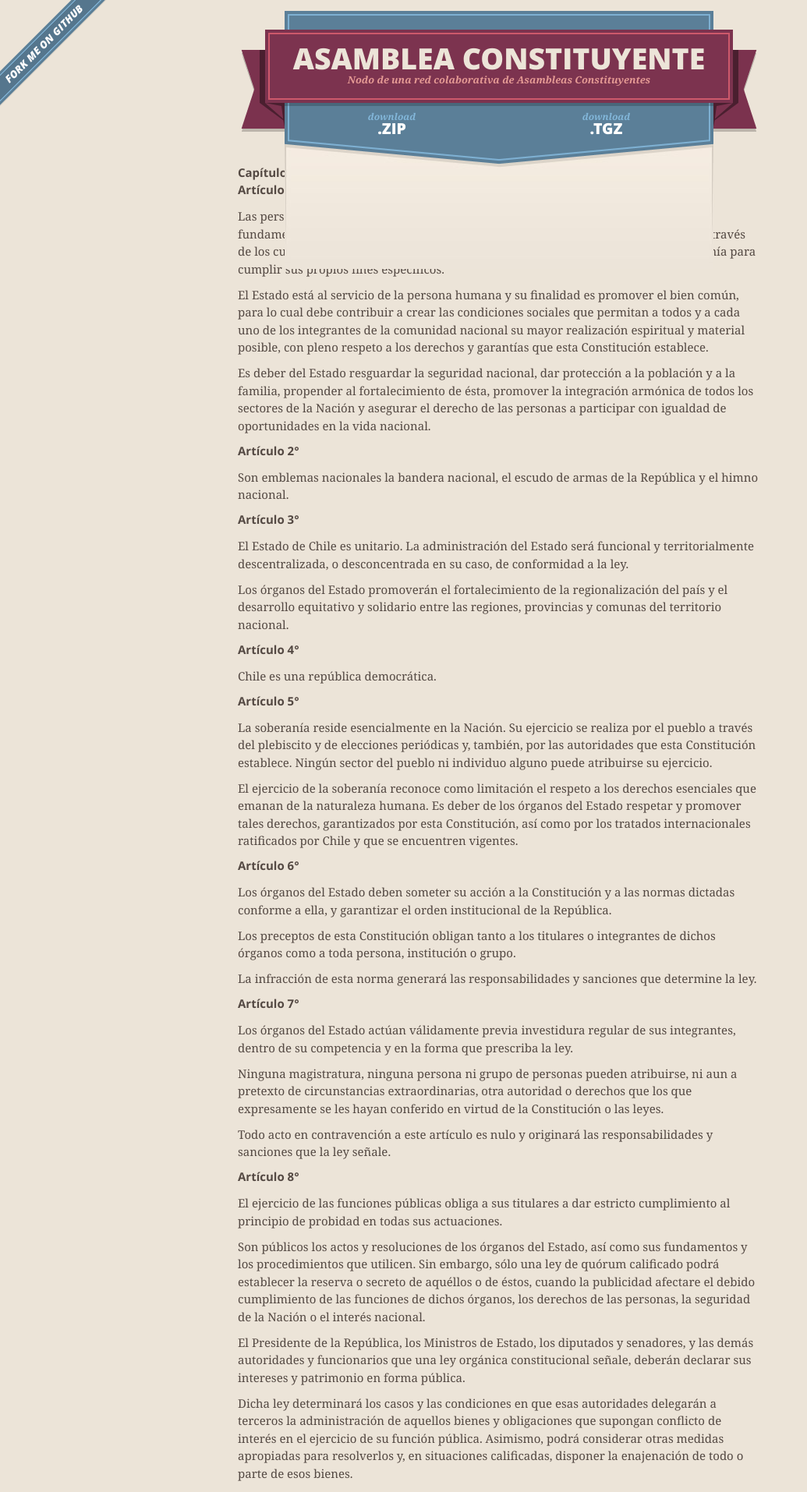
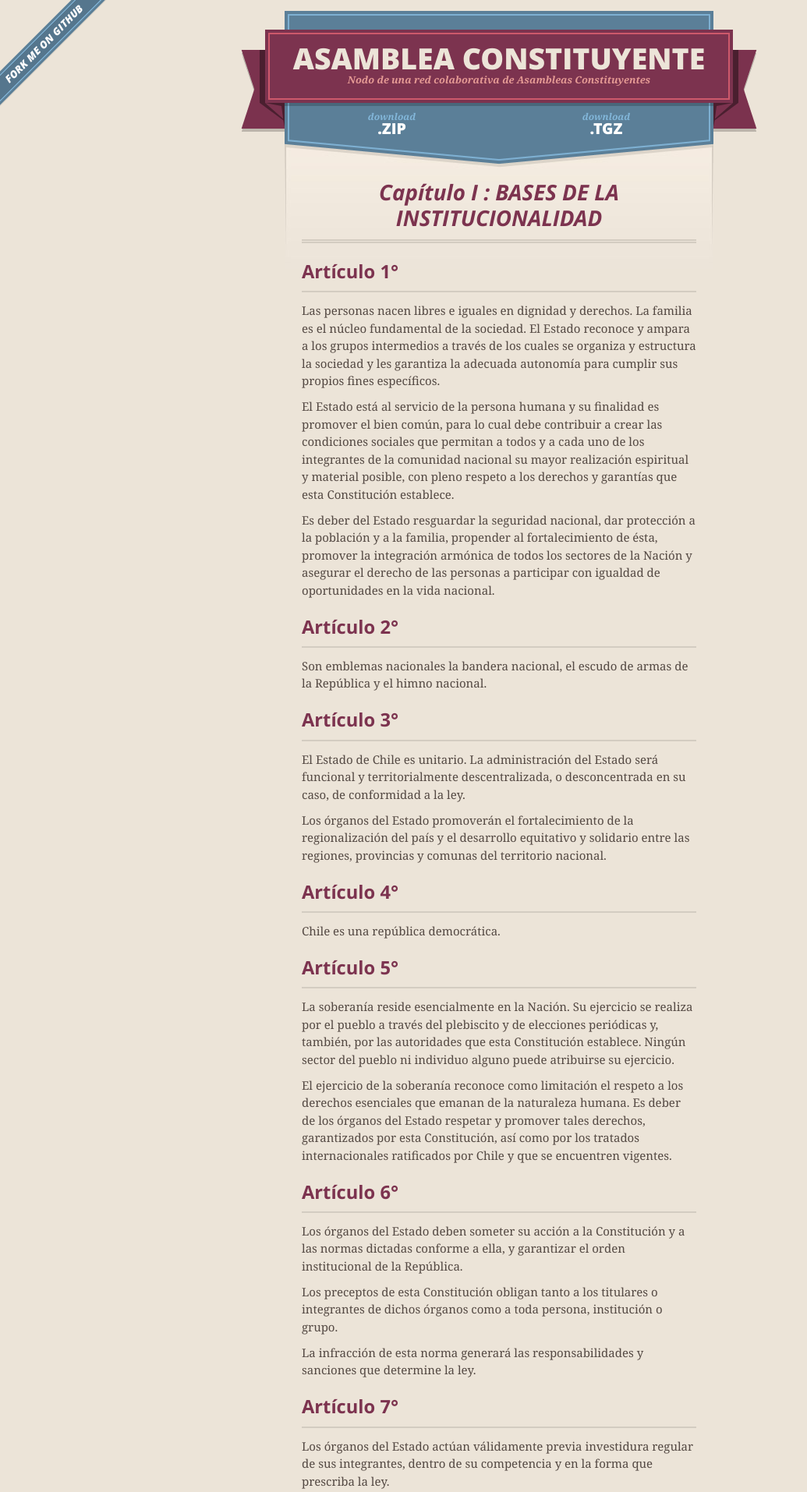
Before and after one commit to jrovegno/AC, a Jekyll site: the page built from cap01.md, in a window 1280 px wide. Shown: the top 1914 px of the page at 78% size, without its empty margins (0-1035 px from the left). Built offline with Jekyll 4.4.1, drawn with Linux system fonts in a browser that asks for light colours; nearby versions of some CDN libraries.

Commit message:
Repara visualizacion contenido default

```diff
--- a/_layouts/default.html
+++ b/_layouts/default.html
@@ -45,7 +45,7 @@
       <span class="banner-fix"></span>
 
 
-       <section>
+       <section id="main_content">
 {{content}}
       </section>
 
```
